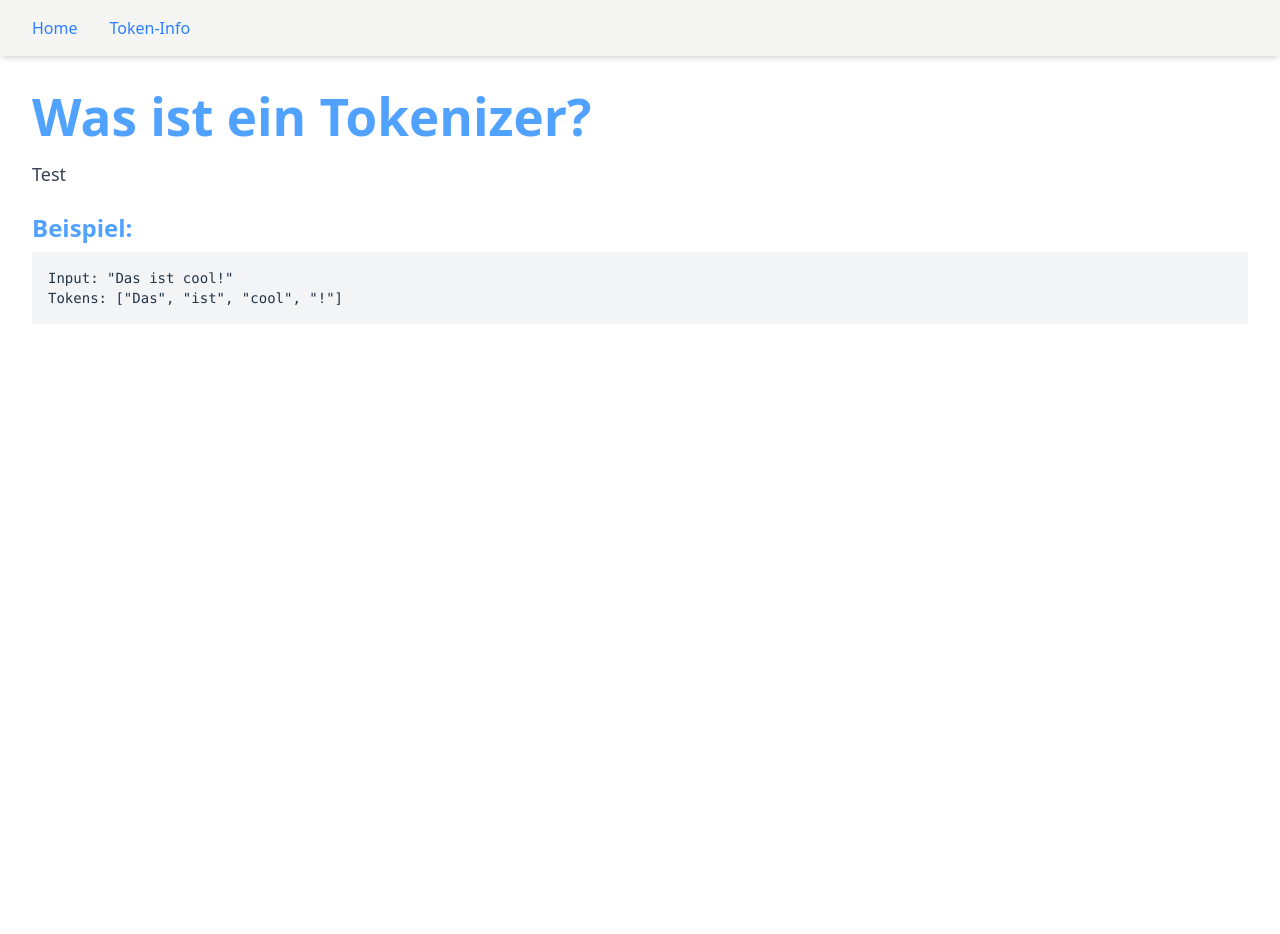
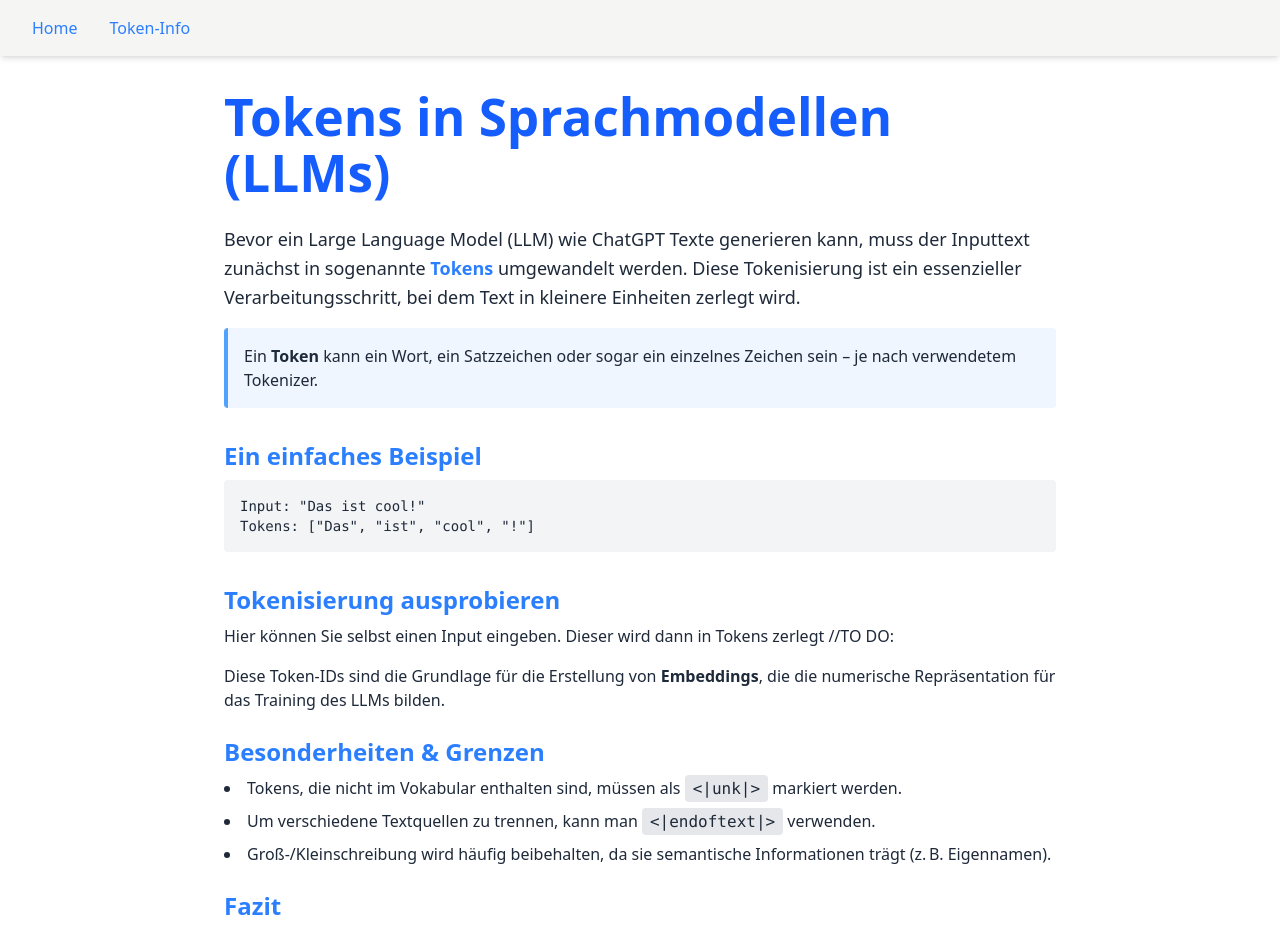
Before and after one commit to TNattermann/weiss-die-ki-dass-sie-nichts-weiss-frontend, a React (Vite) app: page /tokeninfo in a window 1280 px wide. Shown: the top 934 px of the page. Before the commit the page ends 800 px from the top, so only its background shows below. Built offline with nearby package versions, Linux system fonts and the light colour scheme.

Commit message:
dummy info

```diff
--- a/src/pages/tokenInfo/TokenInfo.tsx
+++ b/src/pages/tokenInfo/TokenInfo.tsx
@@ -1,18 +1,57 @@
 function TokenInfo() {
     return (
-        <div className="p-8">
-            <h1 className="text-3xl font-bold text-blue-400 mb-4">Was ist ein Tokenizer?</h1>
-            <p className="text-lg text-gray-700">
-                Test
+        <div className="p-8 max-w-4xl mx-auto text-gray-800">
+            <h1 className="text-4xl font-bold text-blue-600 mb-6">Tokens in Sprachmodellen (LLMs)</h1>
+
+            <p className="text-lg leading-relaxed mb-4">
+                Bevor ein Large Language Model (LLM) wie ChatGPT Texte generieren kann,
+                muss der Inputtext zunächst in sogenannte <span className="font-semibold text-blue-500">Tokens</span> umgewandelt werden.
+                Diese Tokenisierung ist ein essenzieller Verarbeitungsschritt, bei dem Text in kleinere Einheiten zerlegt wird.
             </p>
 
-            <h2 className="text-2xl font-semibold mt-6 mb-2 text-blue-400">Beispiel:</h2>
-            <pre className="bg-gray-100 p-4 rounded text-sm">
-                Input: "Das ist cool!"{'\n'}
+            <div className="bg-blue-50 border-l-4 border-blue-400 p-4 rounded mb-6">
+                <p className="text-md">
+                    Ein <strong>Token</strong> kann ein Wort, ein Satzzeichen oder sogar ein einzelnes Zeichen sein – je nach verwendetem Tokenizer.
+                </p>
+            </div>
+
+            <h2 className="text-2xl font-semibold text-blue-500 mb-2 mt-8">Ein einfaches Beispiel</h2>
+            <pre className="bg-gray-100 p-4 rounded text-sm mb-6 whitespace-pre-wrap font-mono">
+                Input: "Das ist cool!"
+                <br/>
                 Tokens: ["Das", "ist", "cool", "!"]
             </pre>
+
+            <h2 className="text-2xl font-semibold text-blue-500 mb-2 mt-8">Tokenisierung ausprobieren</h2>
+            <p className="mb-4">
+                Hier können Sie selbst einen Input eingeben. Dieser wird dann in Tokens zerlegt
+                //TO DO:
+            </p>
+
+            <p className="mb-6">
+                Diese Token-IDs sind die Grundlage für die Erstellung von <strong>Embeddings</strong>, die die numerische Repräsentation für das Training des LLMs bilden.
+            </p>
+
+            <h2 className="text-2xl font-semibold text-blue-500 mb-2">Besonderheiten & Grenzen</h2>
+            <ul className="list-disc list-inside mb-6 text-base space-y-2">
+                <li>
+                    Tokens, die nicht im Vokabular enthalten sind, müssen als <code className="bg-gray-200 px-2 py-1 rounded">&lt;|unk|&gt;</code> markiert werden.
+                </li>
+                <li>
+                    Um verschiedene Textquellen zu trennen, kann man <code className="bg-gray-200 px-2 py-1 rounded">&lt;|endoftext|&gt;</code> verwenden.
+                </li>
+                <li>
+                    Groß-/Kleinschreibung wird häufig beibehalten, da sie semantische Informationen trägt (z. B. Eigennamen).
+                </li>
+            </ul>
+
+            <h2 className="text-2xl font-semibold text-blue-500 mb-2">Fazit</h2>
+            <p className="mb-4">
+                Die Tokenisierung ist der erste Schritt in der Verarbeitung von Sprache in LLMs. Sie ist entscheidend, um Text in eine Form zu bringen,
+                die maschinell verarbeitet werden kann. Nur mit einem durchdachten Tokenisierungsschema kann ein Modell Sprache korrekt interpretieren und generieren.
+            </p>
         </div>
-    )
+    );
 }
 
-export default TokenInfo
+export default TokenInfo;
```
